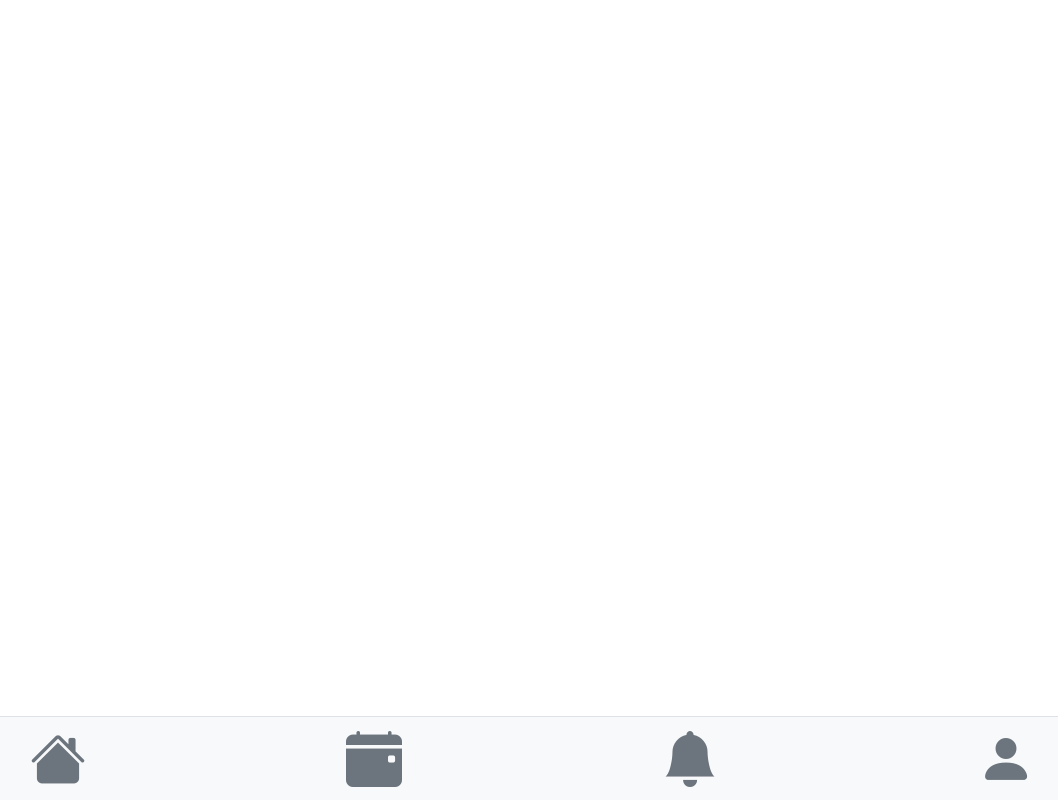
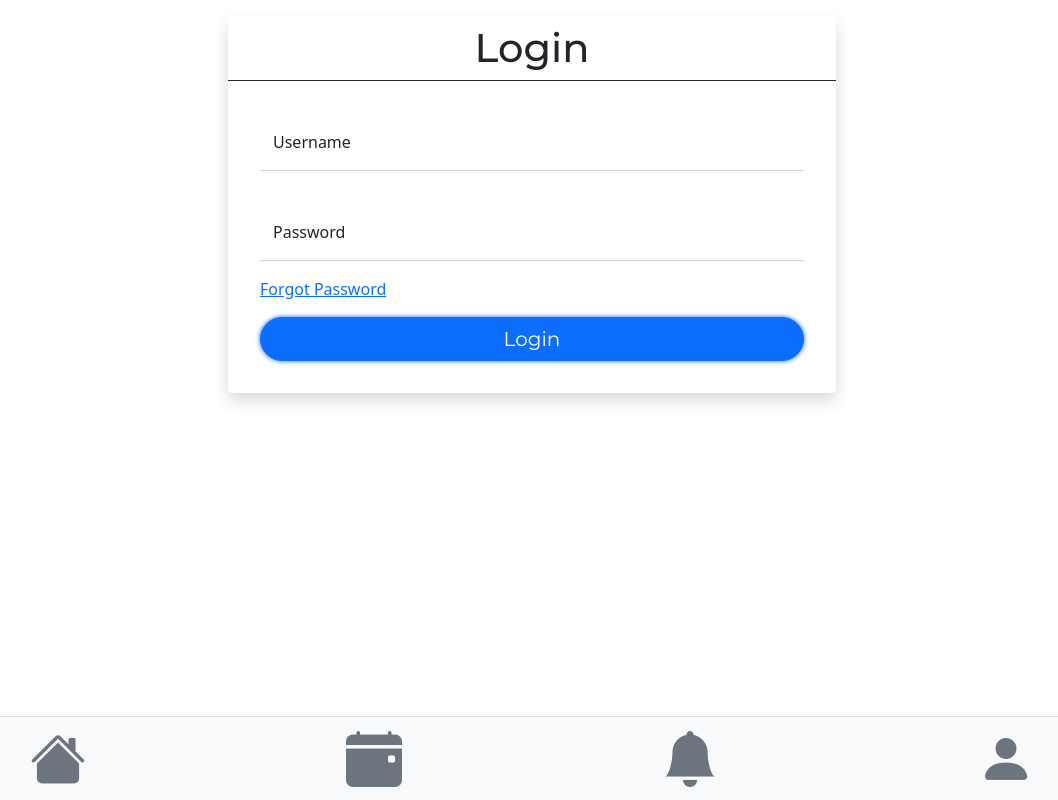
Before and after one commit to simphiwe-nkabinde/laduma-frontend, an Angular app: page /login in a window 1280 px wide. Before the commit this address led to /. Shown: the whole page, without its empty margins (108-1166 px from the left). Built offline with nearby package versions, Linux system fonts and the light colour scheme.

Commit message:
add changes

```diff
--- a/src/app/app.component.scss
+++ b/src/app/app.component.scss
@@ -0,0 +1 @@
+@import url('https://fonts.googleapis.com/css?family=Montserrat:100,100i,200,200i,300,300i,400,400i,500,500i,600,600i,700,700i,800,800i,900,900i%20|%20Open+Sans:300,300i,400,400i,600,600i,700,700i,800,800i%20|%20Hind:300,400,500,600,700');
--- a/src/app/pages/login/login.component.html
+++ b/src/app/pages/login/login.component.html
@@ -1 +1,34 @@
-<p>login works</p>
+<div class="row justify-content-center">
+    <div class="col-md-6 p-3">
+        <form class="shadow rounded">
+            <div class="header p-2 border-bottom border-dark border-1 text-center d-flex justify-content-center align-items-center">
+                <h1 class="m-0 title"> Login </h1>
+            </div>
+
+            <div class="row flex-column justify-content-center p-3">
+                <div class="col p-3">
+                    <div class="form-floating">
+                        <input type="text" class="form-control" placeholder="Username" id="username">
+                        <label for="username">Username</label>
+                    </div>
+                </div>
+                <div class="col p-3">
+                    <div class="form-floating">
+                        <input type="text" class="form-control" placeholder="Password" id="pwd">
+                        <label for="pwd">Password</label>
+                    </div>
+                </div>
+                <div class="col ps-3">
+                    <div class="forgot-pwd-cont">
+                        <a routerLink="#">Forgot Password</a>
+                    </div>
+                </div>
+                <div class="col p-3">
+                    <button class="btn btn-primary w-100 fs-5 rounded-pill title log-btn">
+                        Login
+                    </button>
+                </div>
+            </div>
+        </form>
+    </div>
+</div>
--- a/src/app/pages/login/login.component.scss
+++ b/src/app/pages/login/login.component.scss
@@ -0,0 +1,22 @@
+.title{
+    font-family: Montserrat, sans-serif;
+}
+
+.row {
+    --bs-gutter-x: 0;
+}
+
+.form-control {
+    border-radius: 0;
+    border: initial;
+    border-bottom: 1px solid #ced4da;
+}
+
+.form-control:focus {
+    border-color: #000;
+    box-shadow: none;
+}
+
+.log-btn{
+    box-shadow: 0 0 5px #0d6efd;
+}
--- a/src/index.html
+++ b/src/index.html
@@ -2,10 +2,10 @@
 <html lang="en">
 <head>
   <meta charset="utf-8">
-  <title>LadumaFrontend</title>
+  <title>Laduma</title>
   <base href="/">
   <meta name="viewport" content="width=device-width, initial-scale=1">
-  <link rel="icon" type="image/x-icon" href="favicon.ico">
+  <link rel="icon" type="image/x-icon" href="./assets/laduma-logo.png">
 </head>
 <body>
   <app-root></app-root>
```
Also changed, not shown: src/app/app-routing.module.ts (+8 -1 lines), src/assets/laduma-logo.png (added).
